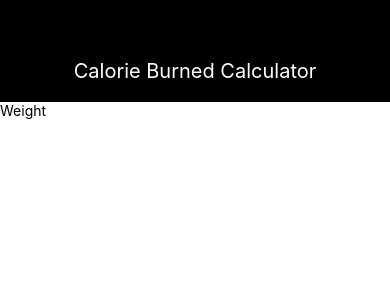
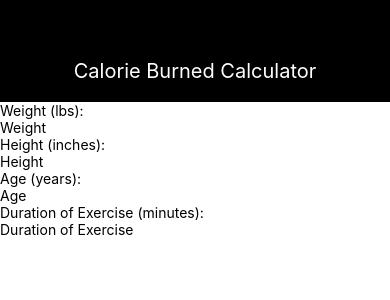
Before and after one commit to cwong2k16/CaloriesBurned, a React Native app: screen / in a window 390 px wide. Shown: the top 300 px of the page. Built offline with nearby package versions, Linux system fonts and the light colour scheme.

Commit message:
basic form completed consisting of TextInput

```diff
--- a/App.js
+++ b/App.js
@@ -36,7 +36,10 @@ class MidView extends React.Component{
   render(){
     return(
       <View>
-        <DataComponent data = "Weight"/>
+        <DataComponent data = "Weight" unit = "lbs"/>
+        <DataComponent data = "Height" unit = "inches"/>
+        <DataComponent data = "Age" unit = "years"/>
+        <DataComponent data = "Duration of Exercise" unit = "minutes"/>
       </View>
     );
   }
@@ -46,9 +49,14 @@ class MidView extends React.Component{
 class DataComponent extends React.Component{
   render(){
     return(
-      <Text>
-        {this.props.data}
-      </Text>
+      <View>
+        <Text>
+          {this.props.data} ({this.props.unit}):
+        </Text>
+        <TextInput
+          placeholder = {this.props.data}
+        />
+      </View>
     );
   }
 }
```
